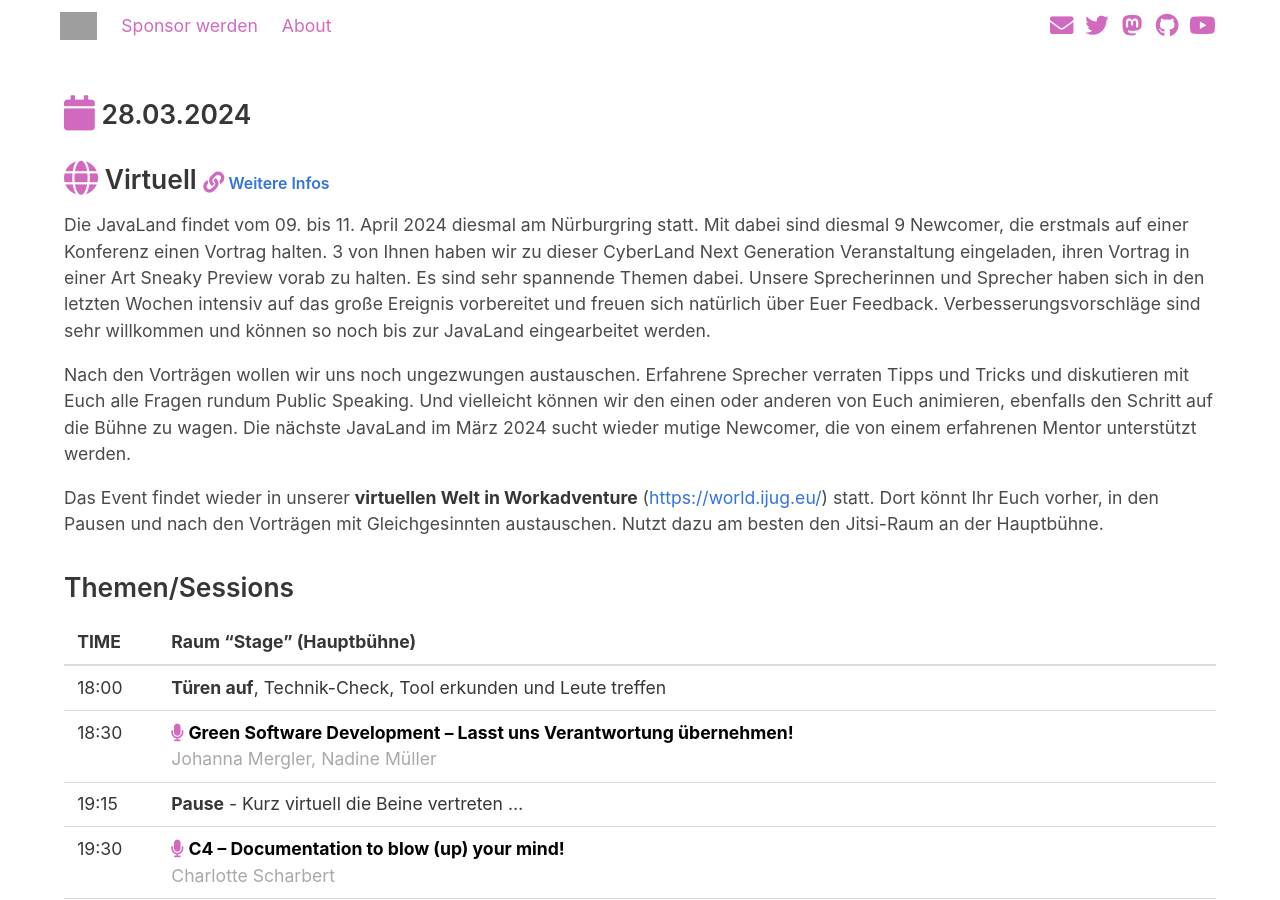
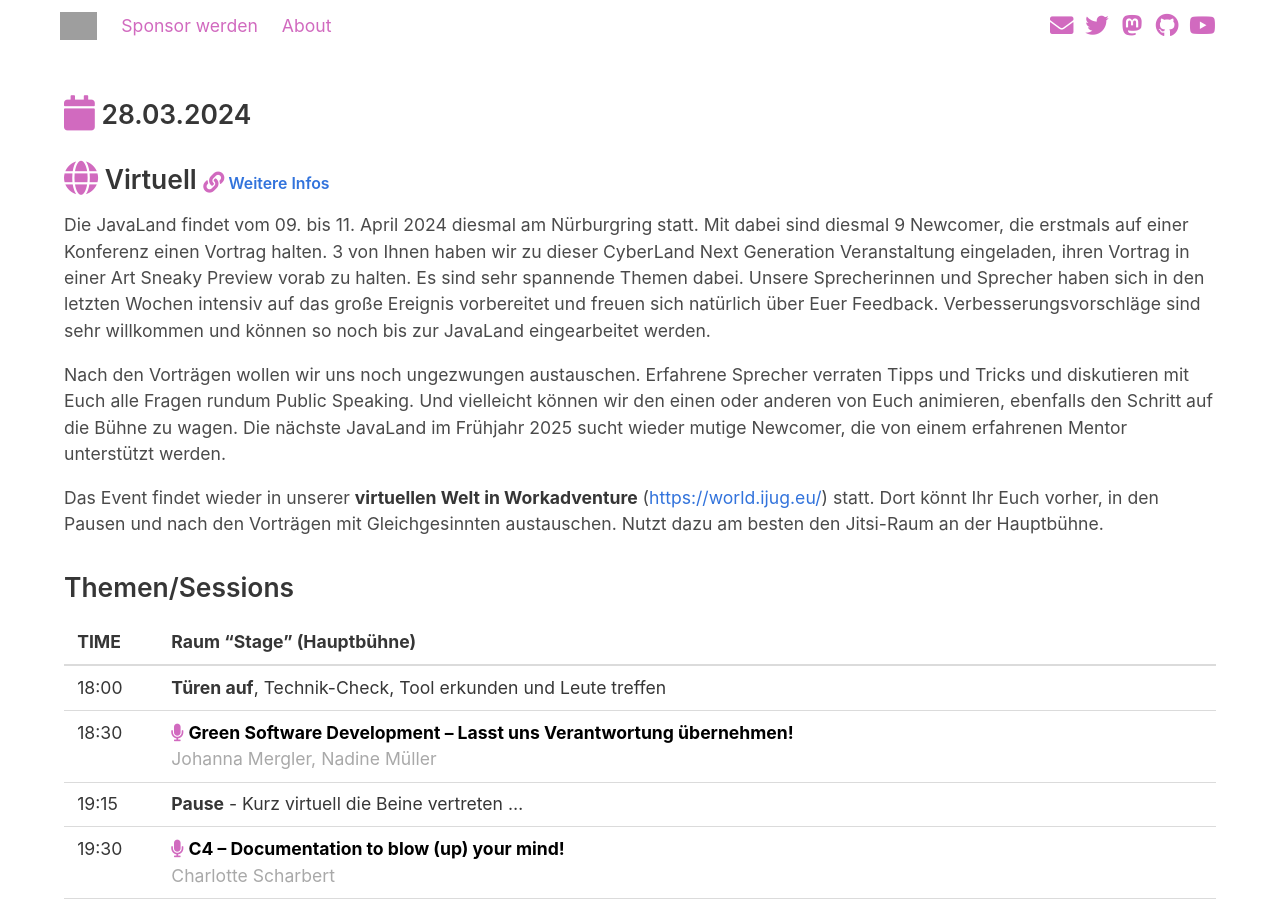
Before and after one commit to CyberLandConf/CyberLandConf.github.io, a Jekyll site: the page built from pages/events/2024-03-cyberland-next-generation.md, in a window 1280 px wide and 900 px high. Built offline with Jekyll 4.4.1, drawn with Linux system fonts in a browser that asks for light colours; grey boxes are pictures that could not be loaded.

Commit message:
added bio and fixed year typo

```diff
--- a/_data/speakers.yml
+++ b/_data/speakers.yml
@@ -248,4 +248,4 @@
   firstName: 'Charlotte'
   lastName: 'Scharbert'
   bio:
-    Charlotte arbeitet bei der pharma mall GmbH.
+    Charlotte arbeitet seit 2023 als technische Dokumentatorin bei der pharma mall. Dort betreut sie die Dokumentation der Software und hat C4 eingeführt, um die Architektur-Doku zu vereinfachen und zu vereinheitlichen. Ursprünglich hat Charlotte eine Ausbildung im Bereich Software-Entwicklung gemacht, merkte aber schon bei der Abschlussarbeit, dass ihr das Dokumentieren eigentlich mehr Spaß bereitet als das Entwickeln. Sie wechselte dann von der Software-Entwicklung zur Dokumentation und versucht nun, das Thema Software-Dokumentation populärer zu machen und zu zeigen, dass Doku nicht aufwendig und lästig sein muss.
--- a/pages/events/2024-03-cyberland-next-generation.md
+++ b/pages/events/2024-03-cyberland-next-generation.md
@@ -18,7 +18,7 @@
 
 Die JavaLand findet vom 09. bis 11. April 2024 diesmal am Nürburgring statt. Mit dabei sind diesmal 9 Newcomer, die erstmals auf einer Konferenz einen Vortrag halten. 3 von Ihnen haben wir zu dieser CyberLand Next Generation Veranstaltung eingeladen, ihren Vortrag in einer Art Sneaky Preview vorab zu halten. Es sind sehr spannende Themen dabei. Unsere Sprecherinnen und Sprecher haben sich in den letzten Wochen intensiv auf das große Ereignis vorbereitet und freuen sich natürlich über Euer Feedback. Verbesserungsvorschläge sind sehr willkommen und können so noch bis zur JavaLand eingearbeitet werden.
 
-Nach den Vorträgen wollen wir uns noch ungezwungen austauschen. Erfahrene Sprecher verraten Tipps und Tricks und diskutieren mit Euch alle Fragen rundum Public Speaking. Und vielleicht können wir den einen oder anderen von Euch animieren, ebenfalls den Schritt auf die Bühne zu wagen. Die nächste JavaLand im März 2024 sucht wieder mutige Newcomer, die von einem erfahrenen Mentor unterstützt werden.
+Nach den Vorträgen wollen wir uns noch ungezwungen austauschen. Erfahrene Sprecher verraten Tipps und Tricks und diskutieren mit Euch alle Fragen rundum Public Speaking. Und vielleicht können wir den einen oder anderen von Euch animieren, ebenfalls den Schritt auf die Bühne zu wagen. Die nächste JavaLand im Frühjahr 2025 sucht wieder mutige Newcomer, die von einem erfahrenen Mentor unterstützt werden.
 
 Das Event findet wieder in unserer **virtuellen Welt in Workadventure** ([https://world.ijug.eu/](https://world.ijug.eu/)) statt. Dort könnt Ihr Euch vorher, in den Pausen und nach den Vorträgen mit Gleichgesinnten austauschen. Nutzt dazu am besten den Jitsi-Raum an der Hauptbühne.
 
```
